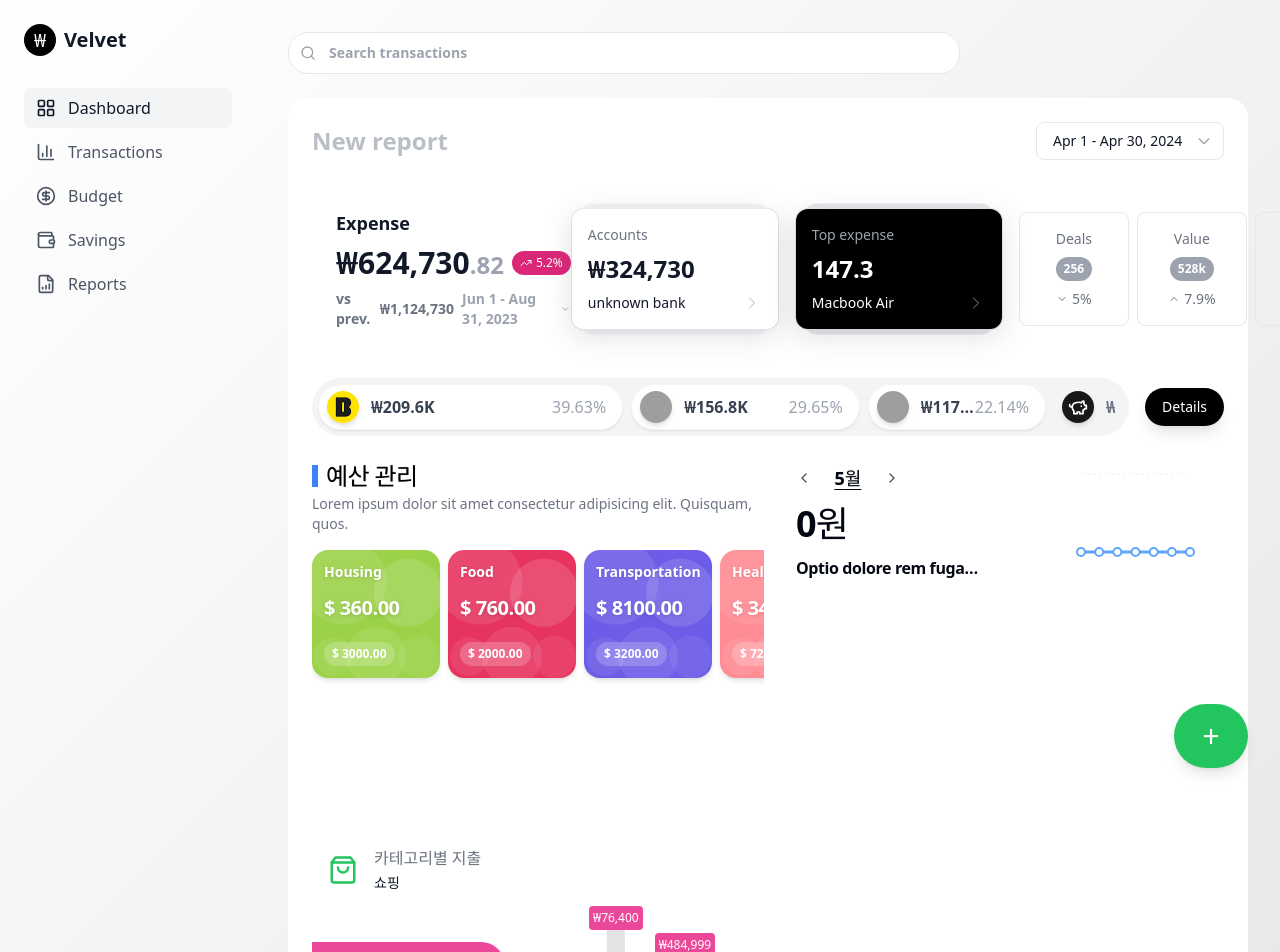
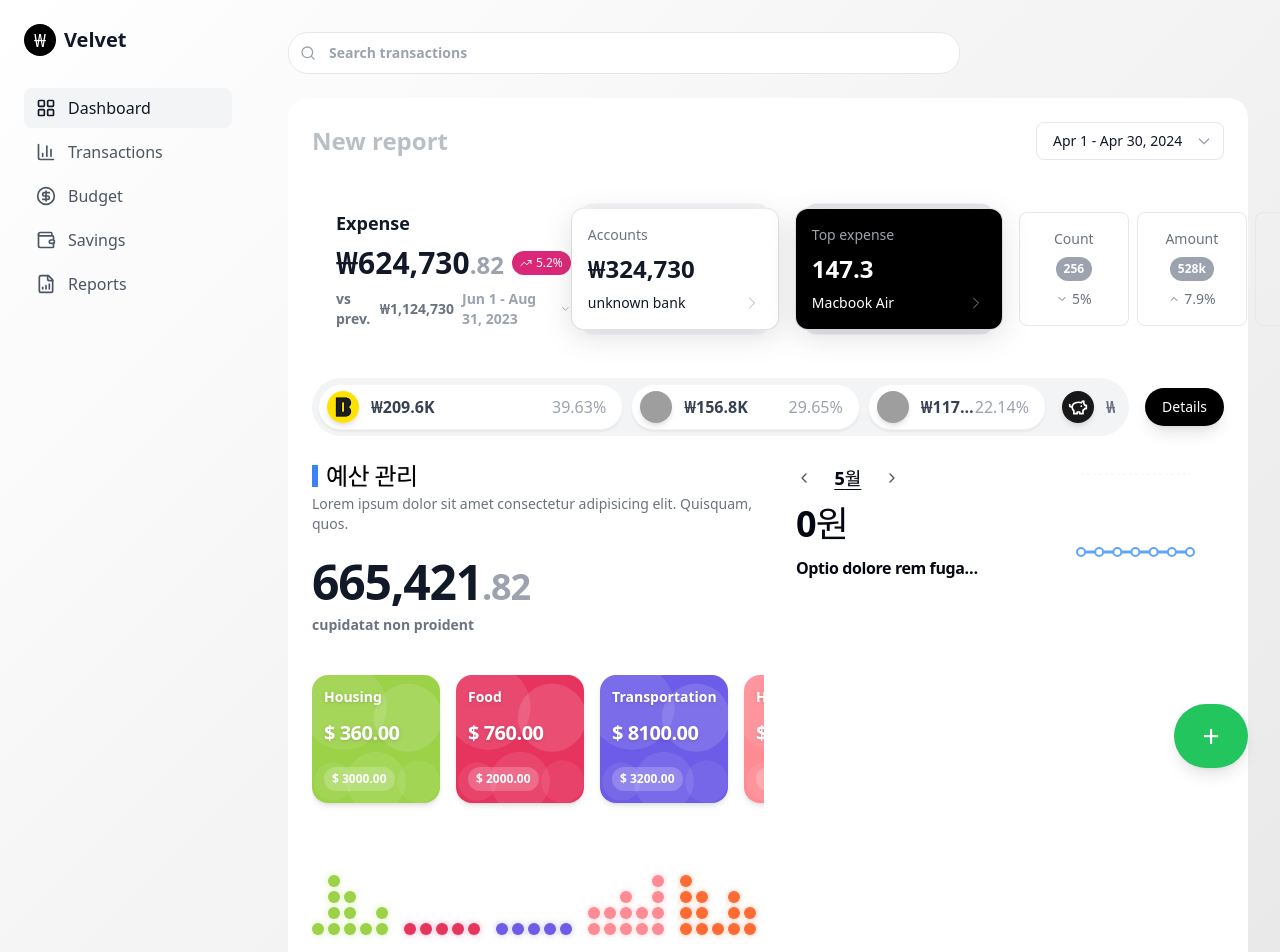
Before and after one commit to jihunhong/velvet, a React (Vite) app: page / in a window 1280 px wide. Shown: the top 952 px of the page. Built offline with nearby package versions, Linux system fonts and the light colour scheme; grey boxes are pictures that could not be loaded; a web font is replaced by a local one.

Commit message:
feat: 예산관리 패널 대충 - 픽셀 차트 추가

```diff
--- a/src/components/BudgetCardsList.tsx
+++ b/src/components/BudgetCardsList.tsx
@@ -7,7 +7,7 @@ interface BudgetCardsListProps {
 }
 
 export const BudgetCardsList: React.FC<BudgetCardsListProps> = ({ budgets }) => (
-  <div className="pb-2 flex overflow-x-auto overflow-y-hidden snap-x snap-mandatory gap-2 scrollbar-hide">
+  <div className="pb-2 flex overflow-x-auto overflow-y-hidden snap-x snap-mandatory gap-4 scrollbar-hide">
     {budgets.map((b, idx) => (
       <BudgetCard key={b.title} title={b.title} amount={b.amount} percent={(b.amount / b.budget) * 100} category={b.category} budget={b.budget} />
     ))}
--- /dev/null
+++ b/src/components/BudgetSummaryProgress.tsx
@@ -0,0 +1,32 @@
+import { food, health, hobby, housing, others, saving, transportation } from '../common/constants/expenseCategory';
+import { BudgetCardProps } from './BudgetCard';
+import WeeklyDotChart from './WeeklyDotChart';
+
+interface BudgetSummaryProgressProps {
+  budgets: BudgetCardProps[];
+}
+
+export default function BudgetSummaryProgress({ budgets }: BudgetSummaryProgressProps) {
+  return (
+    <section className="w-full grid grid-rows-[repeat(5,60px)] gap-2 bg-white">
+      <div className="row-span-2 flex items-center justify-start gap-4 overflow-x-auto overflow-y-hidden snap-x snap-mandatory scrollbar-hide">
+        <WeeklyDotChart weeks={[2, 34, 26, 5, 13]} dotColor={housing} />
+        <WeeklyDotChart weeks={[2, 7, 6, 5, 3]} dotColor={food} />
+        <WeeklyDotChart weeks={[2, 0, 6, 5, 0]} dotColor={transportation} />
+        <WeeklyDotChart weeks={[12, 14, 30, 11, 38]} dotColor={health} />
+        <WeeklyDotChart weeks={[32, 24, 6, 25, 17]} dotColor={hobby} />
+        <WeeklyDotChart weeks={[2, 6, 18, 27, 0]} dotColor={saving} />
+        <WeeklyDotChart weeks={[10, 8, 6, 4, 2]} dotColor="#4F8A8B" />
+        <WeeklyDotChart weeks={[5, 15, 10, 20, 8]} dotColor="#3A86FF" />
+        <WeeklyDotChart weeks={[12, 9, 14, 7, 11]} dotColor="#FFBE0B" />
+        <WeeklyDotChart weeks={[3, 6, 9, 12, 15]} dotColor="#8338EC" />
+        <WeeklyDotChart weeks={[20, 18, 16, 14, 12]} dotColor="#FF006E" />
+        <WeeklyDotChart weeks={[24, 11, 7, 11, 43]} dotColor={others} />
+      </div>
+      <div className="row-span-1 flex flex-col justify-end">
+        <p className="text-sm text-gray-500">Lorem ipsum, dolor sit amet consectetur adipisicing elit.</p>
+        <p className="text-sm text-gray-500">excepteur sint occaecat cupidatat non proident, sunt in culpa qui officia.</p>
+      </div>
+    </section>
+  );
+}
--- a/src/components/Dashboard.tsx
+++ b/src/components/Dashboard.tsx
@@ -2,7 +2,7 @@ import { format } from 'date-fns';
 import { budgets } from '../../tests/budgets';
 import AccountList from './AccountList';
 import { BudgetCardsList } from './BudgetCardsList';
-import CategoryExpenses from './CategoryExpenses';
+import BudgetSummaryProgress from './BudgetSummaryProgress';
 import ExpenseList from './ExpenseList';
 import Header from './Layout/Header';
 import Panel from './Layout/Panel';
@@ -119,6 +119,8 @@ const categoryExpenseData = [
   },
 ];
 
+const COLORS = ['#0088FE', '#00C49F', '#FFBB28', '#FF8042'];
+
 export default function Dashboard({ timeframe, onTimeframeChange }: DashboardProps) {
   return (
     <div className="bg-white rounded-[20px] p-6 space-y-6 w-full">
@@ -154,22 +156,28 @@ export default function Dashboard({ timeframe, onTimeframeChange }: DashboardPro
         <Revenue data={mockData} />
       </div>
       <AccountList accounts={sampleAccounts} />
-      <div className="grid grid-rows-[362px_362px] grid-cols-1 lg:grid-cols-4 gap-2 w-full">
-        <Panel rowSpan={1} colSpan={2}>
+      <div className="grid grid-rows-[362px_362px] grid-cols-4 gap-2 w-full">
+        <Panel rowSpan={2} colSpan={2}>
           <div className="flex flex-col gap-0.5">
             <Header level={3} colorClass="bg-blue-500" textClass="text-black text-shadow tracking-tight">
               예산 관리
             </Header>
             <p className="text-sm text-gray-500">Lorem ipsum dolor sit amet consectetur adipisicing elit. Quisquam, quos.</p>
           </div>
-          <BudgetCardsList budgets={budgets} />
+          <div className="flex flex-col gap-8">
+            <div className="row-span-2 flex flex-col justify-center py-2 gap-2">
+              <p className="text-5xl font-semibold text-gray-900 tracking-tight">
+                665,421<span className="text-gray-400 text-4xl">.82</span>
+              </p>
+              <p className="text-sm text-gray-500 font-semibold">cupidatat non proident</p>
+            </div>
+            <BudgetCardsList budgets={budgets} />
+            <BudgetSummaryProgress budgets={budgets} />
+          </div>
         </Panel>
-        <div className="row-span-2 col-span-2">
+        <Panel rowSpan={2} colSpan={2}>
           <ExpenseList />
-        </div>
-        <div className="row-span-1 col-span-2">
-          <CategoryExpenses data={categoryExpenseData} />
-        </div>
+        </Panel>
       </div>
     </div>
   );
--- a/src/components/Revenue.tsx
+++ b/src/components/Revenue.tsx
@@ -64,9 +64,9 @@ export default function Revenue({ data = [] }: RevenueProps) {
 
           {/* Rate cards */}
           <div className="flex gap-2">
-            <RateCard label="Deals" value="256" rate={-5} />
-            <RateCard label="Value" value="528k" rate={7.9} />
-            <RateCard label="Win rate" value="44%" rate={1.2} />
+            <RateCard label="Count" value="256" rate={-5} />
+            <RateCard label="Amount" value="528k" rate={7.9} />
+            <RateCard label="Rate" value="44%" rate={1.2} />
           </div>
         </div>
       </div>
--- /dev/null
+++ b/src/components/WeeklyDotChart/index.tsx
@@ -0,0 +1,54 @@
+import { useMemo } from 'react';
+import { calculateDots, formatCount } from './utils';
+
+interface WeeklyDotChartProps {
+  weeks: number[]; // 주차별 소비 건수 배열 (최대 5개)
+  maxHeight?: number;
+  containerClassName?: string;
+  dotClassName?: string;
+  dotColor: string;
+}
+
+const WeeklyDotChart: React.FC<WeeklyDotChartProps> = ({ weeks: data, containerClassName = '', dotClassName = '', dotColor }) => {
+  const weeklyData = useMemo(() => {
+    const validData = data.slice(0, 5);
+
+    return validData.map((amount, index) => ({
+      week: index + 1,
+      amount,
+      dots: calculateDots(amount),
+    }));
+  }, [data]);
+
+  return (
+    <div className={`${containerClassName}`}>
+      <div className="flex items-end justify-center gap-1 h-20">
+        {weeklyData.map((week) => (
+          <div key={week.week} className="flex flex-col items-center group relative">
+            <div className="flex flex-col-reverse gap-1 mb-3">
+              {Array.from({ length: week.dots }).map((_, dotIndex) => (
+                <div
+                  key={dotIndex}
+                  className={`w-[12px] h-[12px] rounded-full transition-all duration-300 hover:scale-110 ${dotClassName}`}
+                  style={{
+                    backgroundColor: dotColor,
+                    boxShadow: `0 0px 6px ${dotColor}66`,
+                  }}
+                />
+              ))}
+            </div>
+
+            <div className="absolute bottom-full mb-2 opacity-0 group-hover:opacity-100 transition-opacity duration-200 pointer-events-none">
+              <div className="bg-gray-800 text-white text-xs rounded px-2 py-1 whitespace-nowrap">
+                {formatCount(week.amount)}
+                <div className="absolute top-full left-1/2 transform -translate-x-1/2 border-l-4 border-r-4 border-t-4 border-transparent border-t-gray-800"></div>
+              </div>
+            </div>
+          </div>
+        ))}
+      </div>
+    </div>
+  );
+};
+
+export default WeeklyDotChart;
--- /dev/null
+++ b/src/components/WeeklyDotChart/utils.ts
@@ -0,0 +1,12 @@
+export const calculateDots = (amount: number): number => {
+  if (amount === 0) return 1;
+
+  const ratio = amount / 10;
+  const dots = Math.ceil(ratio);
+  return dots;
+};
+
+export const formatCount = (count: number): string => {
+  if (count === 0) return '소비 없음';
+  return `${count}건`;
+};
```
